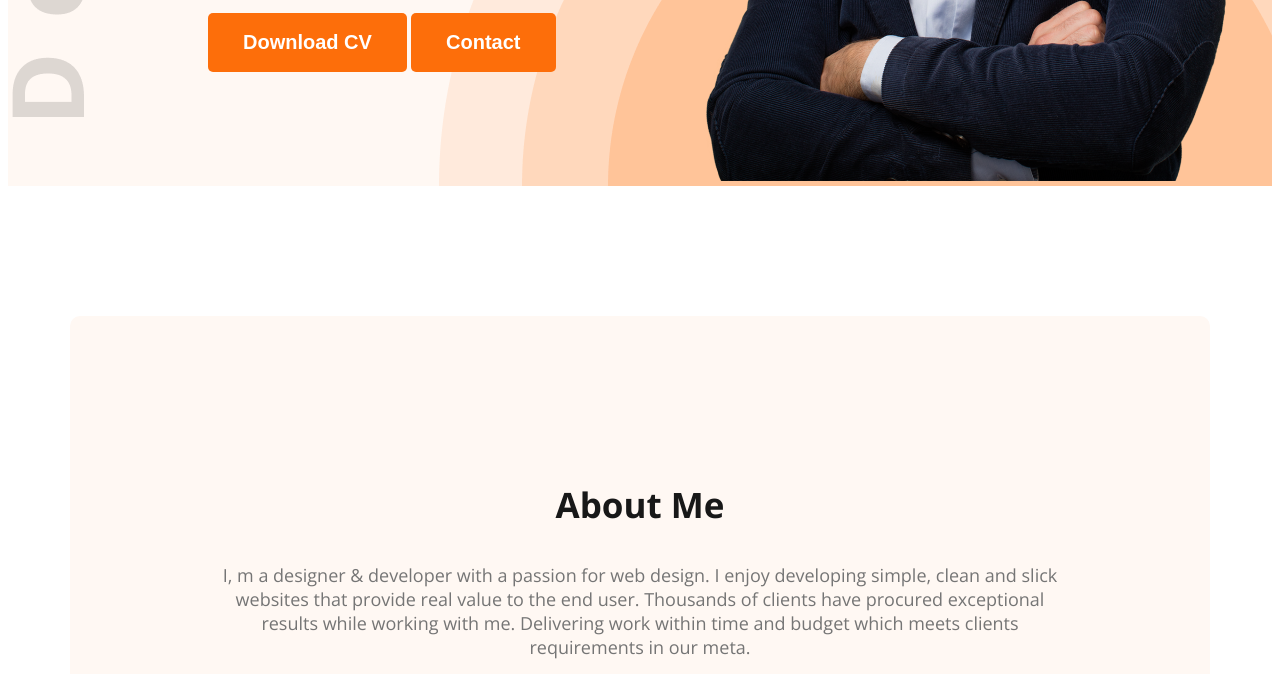
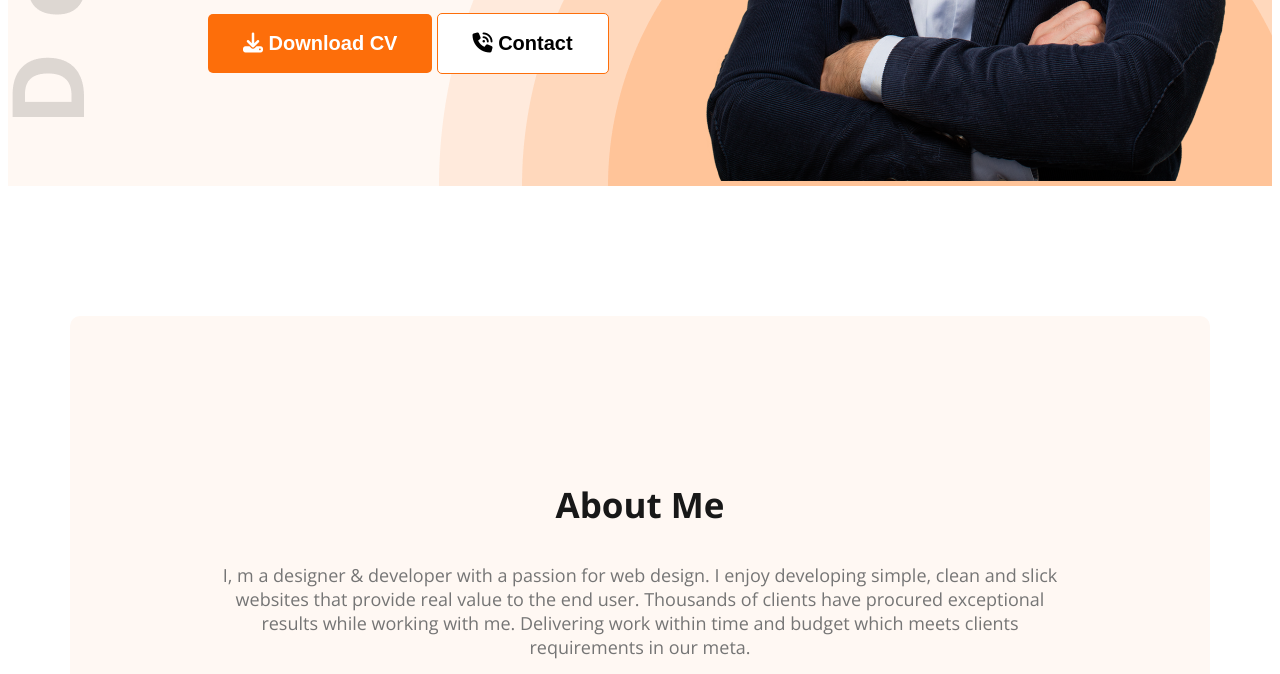
Before and after one commit to sufiancse/demo-portfolio, a plain HTML site: page index.html in a window 1280 px wide. Shown: the part 654-1328 px from the top of the page. Drawn offline with nearby package versions, Linux system fonts and the light colour scheme.

Commit message:
complete this demo portfolio webpage

```diff
--- a/index.html
+++ b/index.html
@@ -10,6 +10,7 @@
     <link href="https://fonts.googleapis.com/css2?family=Open+Sans:ital,wght@0,300..800;1,300..800&display=swap"
         rel="stylesheet">
     <link rel="stylesheet" href="styles/portfolio.css">
+    <script src="https://kit.fontawesome.com/ad84c14273.js" crossorigin="anonymous"></script>
 </head>
 
 <body class="open-sans-normal">
@@ -28,8 +29,8 @@
                 <h1 class="h2">Mary Hardy</h1>
                 <p class="discription dark-3">Shot what able cold new see hold.Friendly as an betrayed formerly he.
                     Morning because as to society behaved moments.</p>
-                <button class="btn-primary">Download CV</button>
-                <button class="btn-primary">Contact</button>
+                <button class="btn-primary"><i class="fa-solid fa-download"></i> Download CV</button>
+                <button class="btn-primary contact"><i class="fa-solid fa-phone-volume"></i> Contact</button>
             </div>
             <div class="img">
                 <img src="images/hardy.png" alt="">
@@ -162,7 +163,7 @@
             </div>
             <div class="text-center resume-download-cv">
 
-                <button class="btn-primary">Download CV</button>
+                <button class="btn-primary"><i class="fa-solid fa-download"></i> Download CV</button>
             </div>
         </section>
     </main>
--- a/styles/portfolio.css
+++ b/styles/portfolio.css
@@ -207,3 +207,8 @@ footer textarea{
     /* font-size: 16px; */
     margin-bottom: 24px;
 }
+.contact{
+    background-color: white;
+    color: black;
+    border:1px solid #FD6E0A;
+}
```
